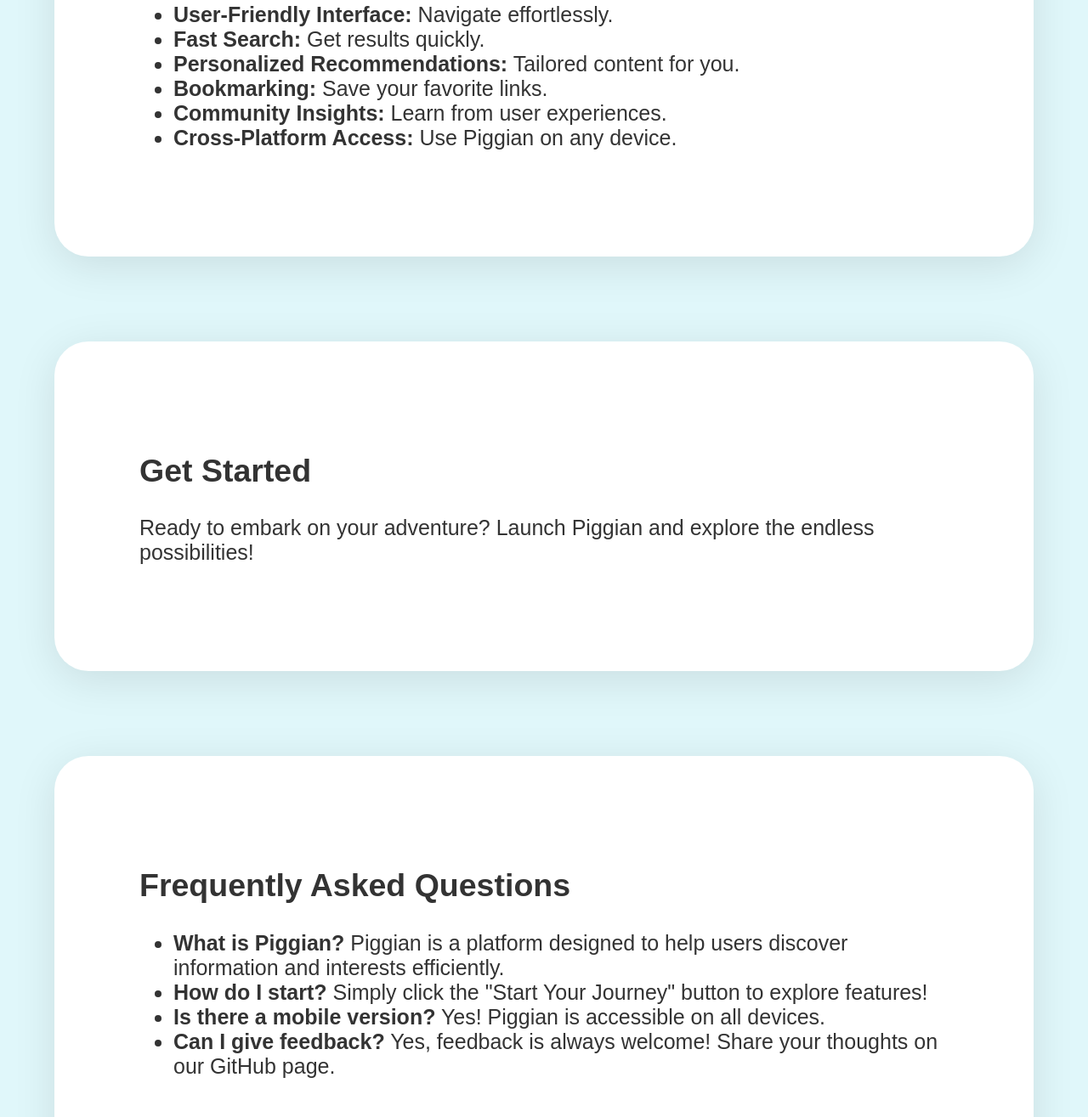
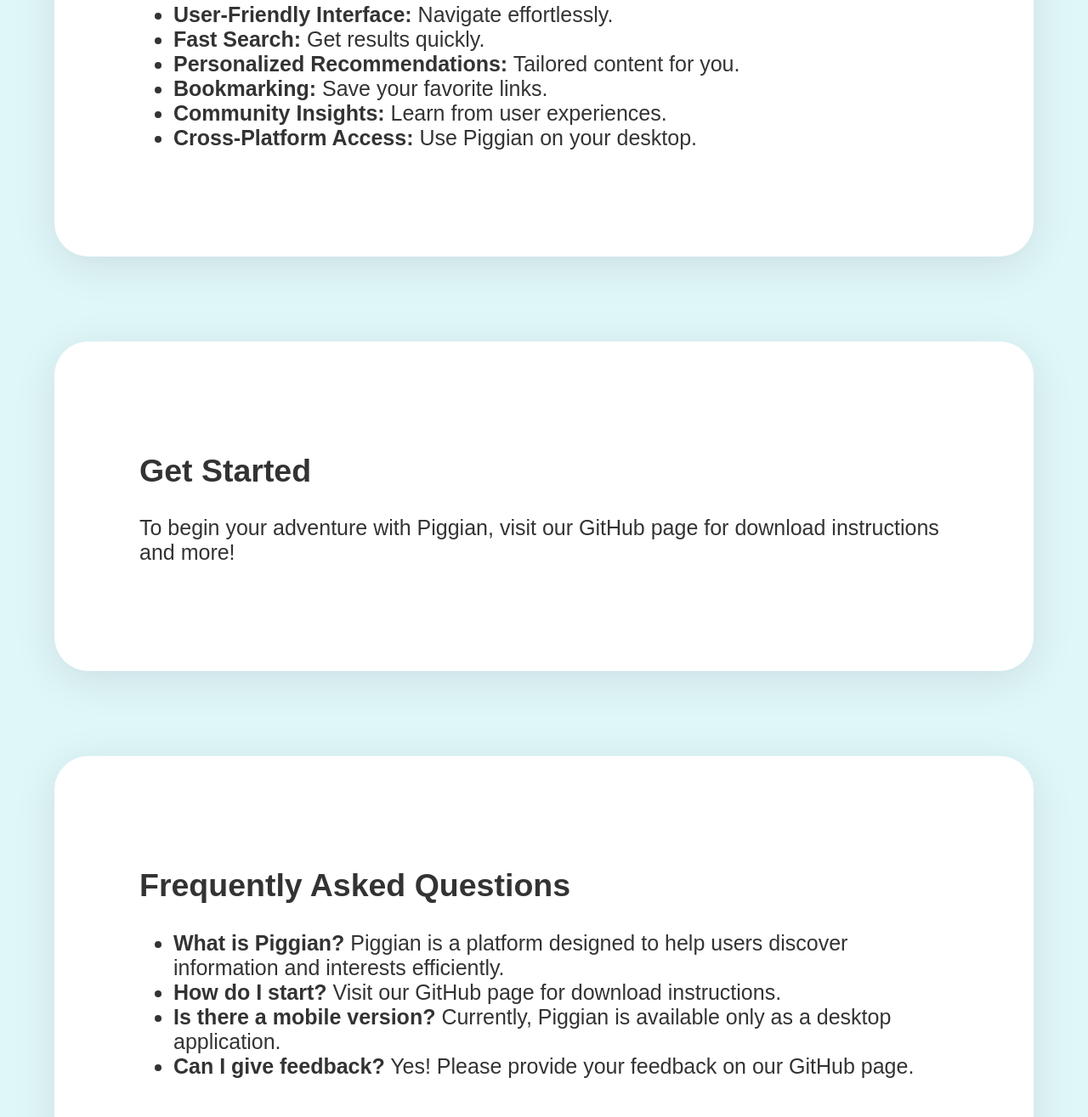
Before and after one commit to brockstar299/Piggian-Browser, a plain HTML site: page index.html in a window 1280 px wide. Shown: the part 1805-3120 px from the top of the page at 85% size. Drawn offline with Linux system fonts and the light colour scheme.

Commit message:
Update index.html

```diff
--- a/index.html
+++ b/index.html
@@ -114,7 +114,9 @@
 
         <script>
             function startJourney() {
-                alert('Welcome to Piggian! Let’s explore the features together!');
+                // Direct users to GitHub for more information
+                const message = "To get started with Piggian, check out our GitHub page for the latest updates and instructions!";
+                alert(message);
             }
         </script>
     </section>
@@ -127,22 +129,22 @@
             <li><strong>Personalized Recommendations:</strong> Tailored content for you.</li>
             <li><strong>Bookmarking:</strong> Save your favorite links.</li>
             <li><strong>Community Insights:</strong> Learn from user experiences.</li>
-            <li><strong>Cross-Platform Access:</strong> Use Piggian on any device.</li>
+            <li><strong>Cross-Platform Access:</strong> Use Piggian on your desktop.</li>
         </ul>
     </section>
 
     <section id="get-started">
         <h2>Get Started</h2>
-        <p>Ready to embark on your adventure? Launch Piggian and explore the endless possibilities!</p>
+        <p>To begin your adventure with Piggian, visit our GitHub page for download instructions and more!</p>
     </section>
 
     <section id="faq">
         <h2>Frequently Asked Questions</h2>
         <ul>
             <li><strong>What is Piggian?</strong> Piggian is a platform designed to help users discover information and interests efficiently.</li>
-            <li><strong>How do I start?</strong> Simply click the "Start Your Journey" button to explore features!</li>
-            <li><strong>Is there a mobile version?</strong> Yes! Piggian is accessible on all devices.</li>
-            <li><strong>Can I give feedback?</strong> Yes, feedback is always welcome! Share your thoughts on our GitHub page.</li>
+            <li><strong>How do I start?</strong> Visit our GitHub page for download instructions.</li>
+            <li><strong>Is there a mobile version?</strong> Currently, Piggian is available only as a desktop application.</li>
+            <li><strong>Can I give feedback?</strong> Yes! Please provide your feedback on our GitHub page.</li>
         </ul>
     </section>
 </div>
```
